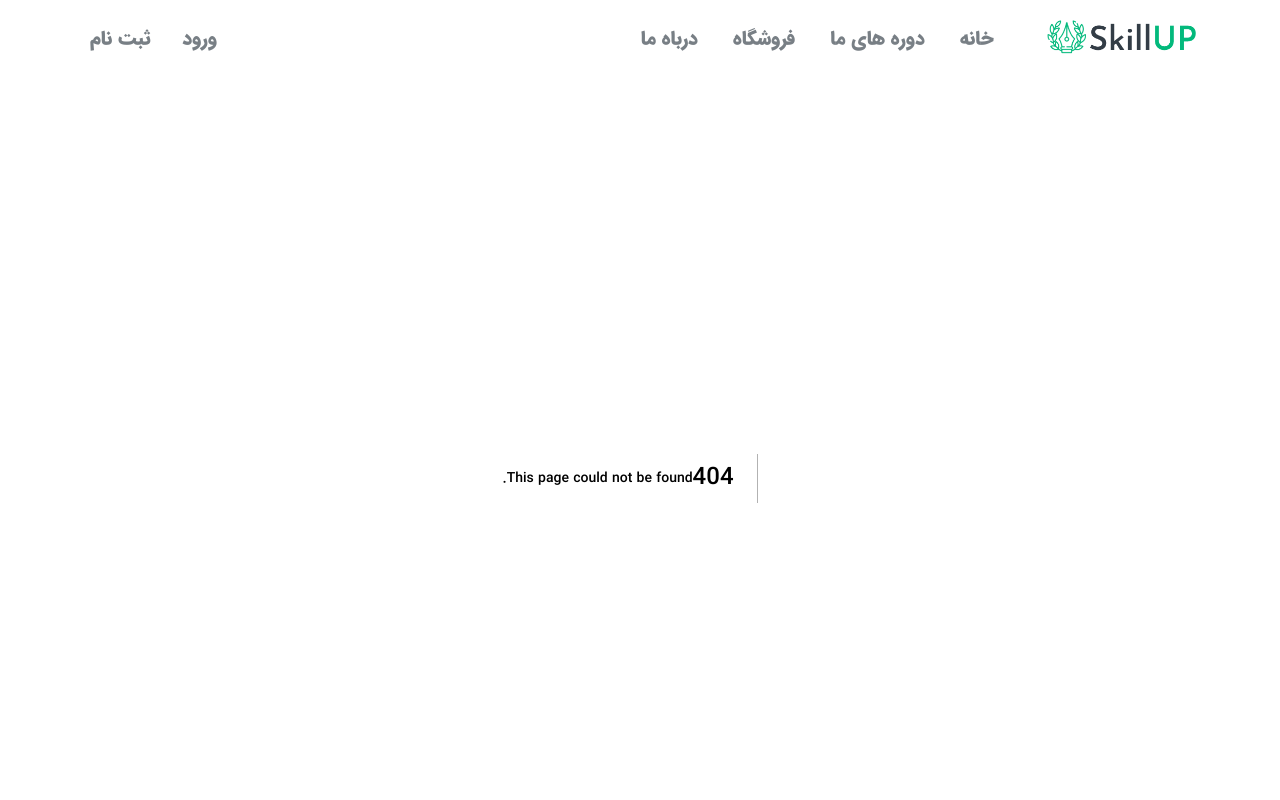
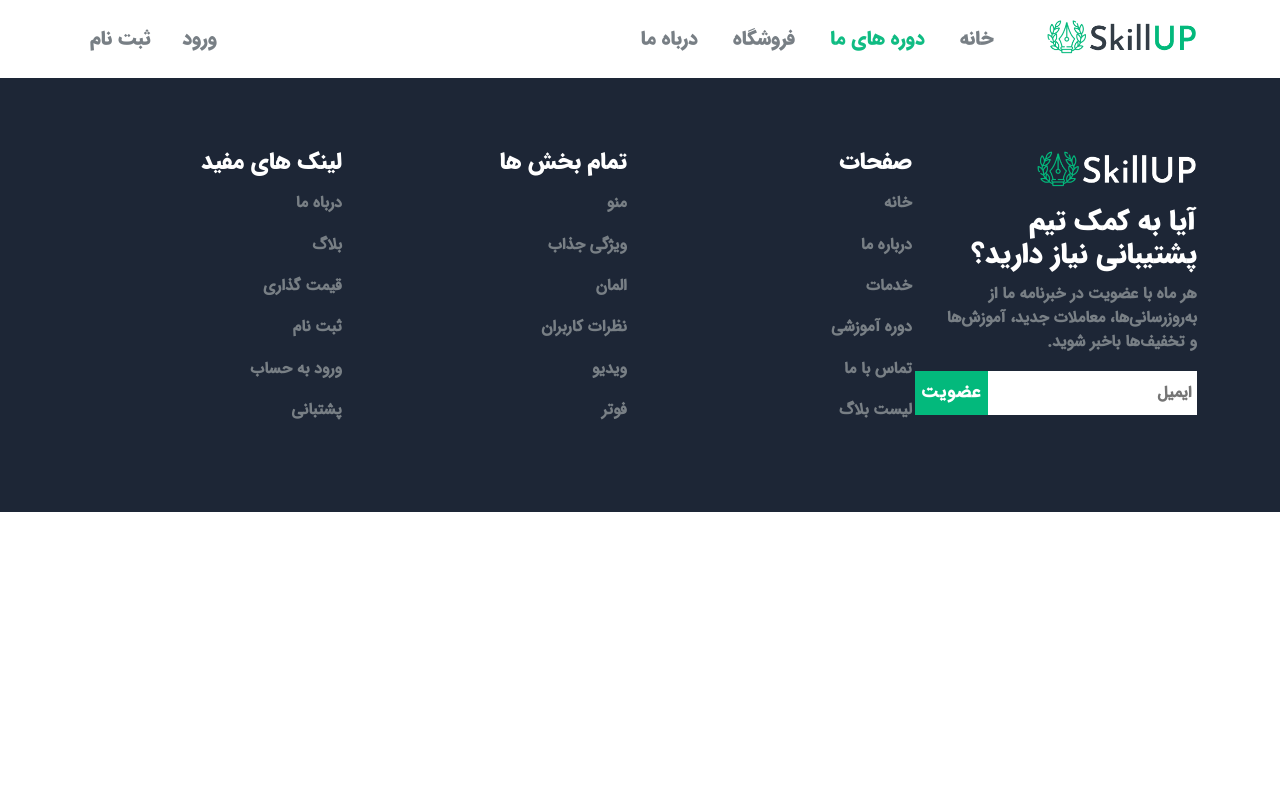
Before and after one commit to mohammadmehdidalvandii/Skill-up, a Next.js app: page /Courses in a window 1280 px wide. Before the commit this address had no page. Shown: the top 800 px of the page. Built offline with nearby package versions, Linux system fonts and the light colour scheme.

Commit message:
create page courses

```diff
--- a/components/module/Navbar/Navbar.js
+++ b/components/module/Navbar/Navbar.js
@@ -45,7 +45,7 @@ function Navbar() {
                                 </Link>
                             </li>
                             <li className={style.navbar_item}>
-                                <Link href='' className={`${style.navbar_item_link} ${menuActive === '' ? `${style.navbar_item_linkActive}` : ``}`}>
+                                <Link href='/Courses' className={`${style.navbar_item_link} ${menuActive === '/Courses' ? `${style.navbar_item_linkActive}` : ``}`}>
                                     دوره های ما
                                 </Link>
                             </li>
@@ -91,7 +91,7 @@ function Navbar() {
                                 </Link>
                             </li>
                             <li className={style.navbarRes_menu_item}>
-                                <Link href='' className={`${style.navbarRes_menu_link} ${menuActive === '' ? `${style.navbarRes_menu_linkActive}` : ``}`}>
+                                <Link href='/Courses' className={`${style.navbarRes_menu_link} ${menuActive === '/Courses' ? `${style.navbarRes_menu_linkActive}` : ``}`}>
                                     دوره های آموزشی
                                 </Link>
                             </li>
--- /dev/null
+++ b/pages/Courses/index.js
@@ -0,0 +1,15 @@
+import Head from 'next/head'
+import React from 'react'
+
+
+function Courses() {
+  return (
+   <>
+    <Head>
+        <title>Skill-Up | دوره ها</title>
+    </Head>
+   </>
+  )
+}
+
+export default Courses
```
